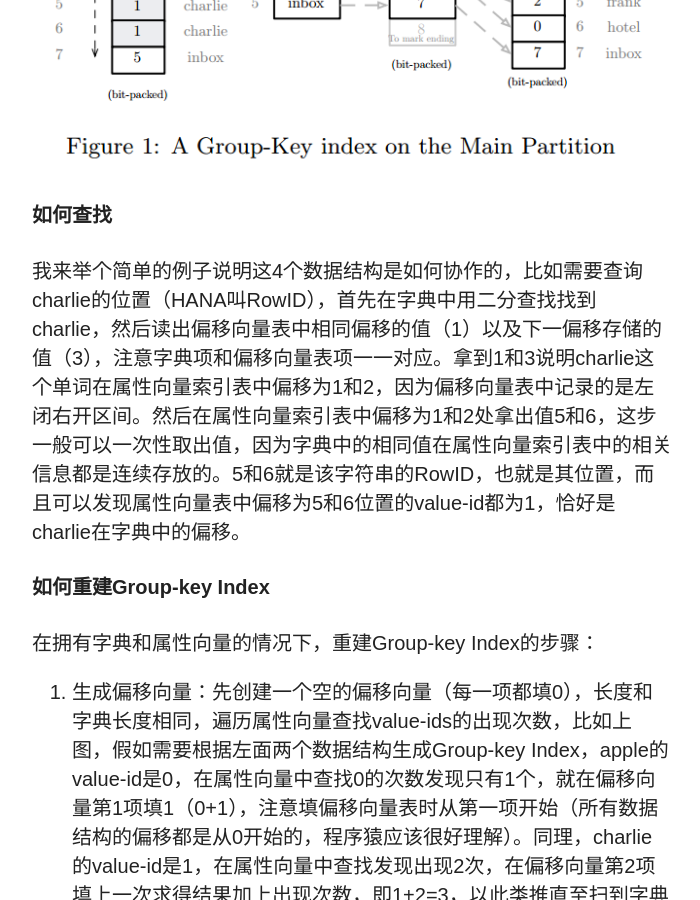
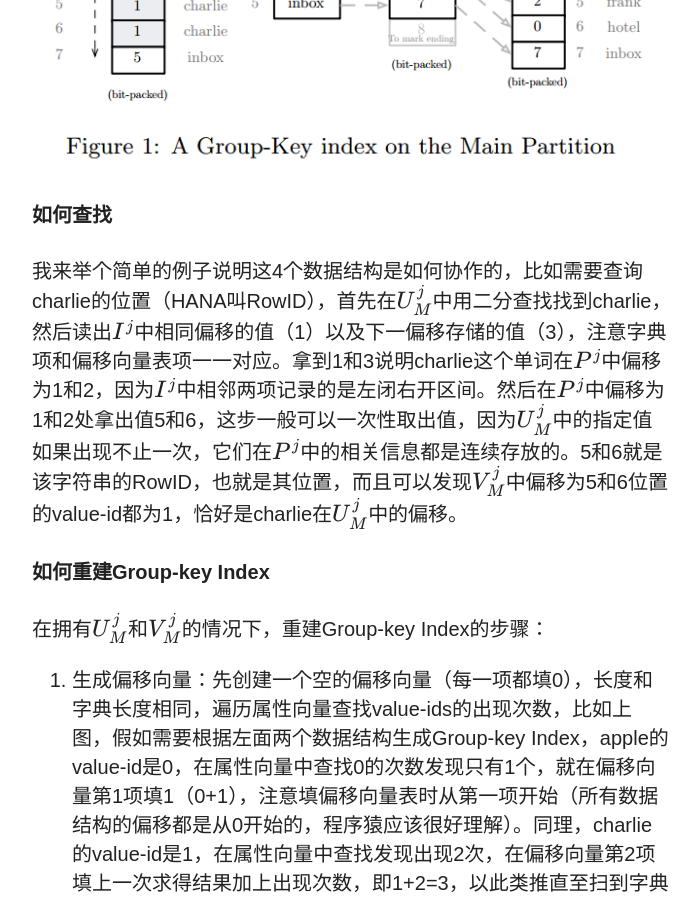
Before and after one commit to wuyu201321060203/wuyu201321060203.github.io, a Jekyll site: the page built from _posts/2014-08-31-FastLoopup.md, in a window 1280 px wide and 900 px high, scrolled down 2488 px. Shown: the whole window, without its empty margins (318-1018 px from the left). Built offline with Jekyll 4.4.1, drawn with Linux system fonts in a browser that asks for light colours; nearby versions of some CDN libraries; formulas are drawn with MathJax 3; comment, search, counter and statistics services are not loaded.

Commit message:
first post of FastLookup

```diff
--- a/_posts/2014-08-31-FastLoopup.md
+++ b/_posts/2014-08-31-FastLoopup.md
@@ -41,11 +41,11 @@ p*Time所用到的核心数据结构有以下4个，其中前两项是main parti
 
 ####如何查找
 
-我来举个简单的例子说明这4个数据结构是如何协作的，比如需要查询charlie的位置（HANA叫RowID），首先在字典中用二分查找找到charlie，然后读出偏移向量表中相同偏移的值（1）以及下一偏移存储的值（3），注意字典项和偏移向量表项一一对应。拿到1和3说明charlie这个单词在属性向量索引表中偏移为1和2，因为偏移向量表中记录的是左闭右开区间。然后在属性向量索引表中偏移为1和2处拿出值5和6，这步一般可以一次性取出值，因为字典中的相同值在属性向量索引表中的相关信息都是连续存放的。5和6就是该字符串的RowID，也就是其位置，而且可以发现属性向量表中偏移为5和6位置的value-id都为1，恰好是charlie在字典中的偏移。
+我来举个简单的例子说明这4个数据结构是如何协作的，比如需要查询charlie的位置（HANA叫RowID），首先在$ U_M^j $中用二分查找找到charlie，然后读出$ I^j $中相同偏移的值（1）以及下一偏移存储的值（3），注意字典项和偏移向量表项一一对应。拿到1和3说明charlie这个单词在$ P^j $中偏移为1和2，因为$ I^j $中相邻两项记录的是左闭右开区间。然后在$ P^j $中偏移为1和2处拿出值5和6，这步一般可以一次性取出值，因为$ U_M^j $中的指定值如果出现不止一次，它们在$ P^j $中的相关信息都是连续存放的。5和6就是该字符串的RowID，也就是其位置，而且可以发现$ V_M^j $中偏移为5和6位置的value-id都为1，恰好是charlie在$ U_M^j $中的偏移。
 
 ####如何重建Group-key Index
 
-在拥有字典和属性向量的情况下，重建Group-key Index的步骤：
+在拥有$ U_M^j $和$ V_M^j $的情况下，重建Group-key Index的步骤：
 
 1. 生成偏移向量：先创建一个空的偏移向量（每一项都填0），长度和字典长度相同，遍历属性向量查找value-ids的出现次数，比如上图，假如需要根据左面两个数据结构生成Group-key Index，apple的value-id是0，在属性向量中查找0的次数发现只有1个，就在偏移向量第1项填1（0+1），注意填偏移向量表时从第一项开始（所有数据结构的偏移都是从0开始的，程序猿应该很好理解）。同理，charlie的value-id是1，在属性向量中查找发现出现2次，在偏移向量第2项填上一次求得结果加上出现次数，即1+2=3，以此类推直至扫到字典末尾。
 2. 生成属性向量索引表：扫描偏移向量表，获取每一项的键值对（key,value），key是偏移向量表每一项的位置：第0项，第1项等等，value就是该位置存储的值，也是该value-id对应的属性向量索引表的位置信息，比如上图取出（0,0），（1,1），（2,3）......。拿着key去属性向量中查询，比如key 0在属性向量中偏移是4，这是我们要填入属性向量索引表的值，key 0对应的value即是要填入的位置，这里是0，所以把4填入属性向量索引表中偏移为0的位置。然后用偏移向量的下一项键值对的值减去本键值对的值来获取该key在偏移向量中出现的次数，这里发现1-0=1，说明只出现1次，所以已经填入完毕。但是对于键值对（1,1）发现该key出现的次数是3-1=2次，所以在偏移向量中搜索key 1要搜两次并把其在偏移向量中的位移依次填入属性向量索引表的相关位置，以此类推，直至扫描完偏移向量。
```
